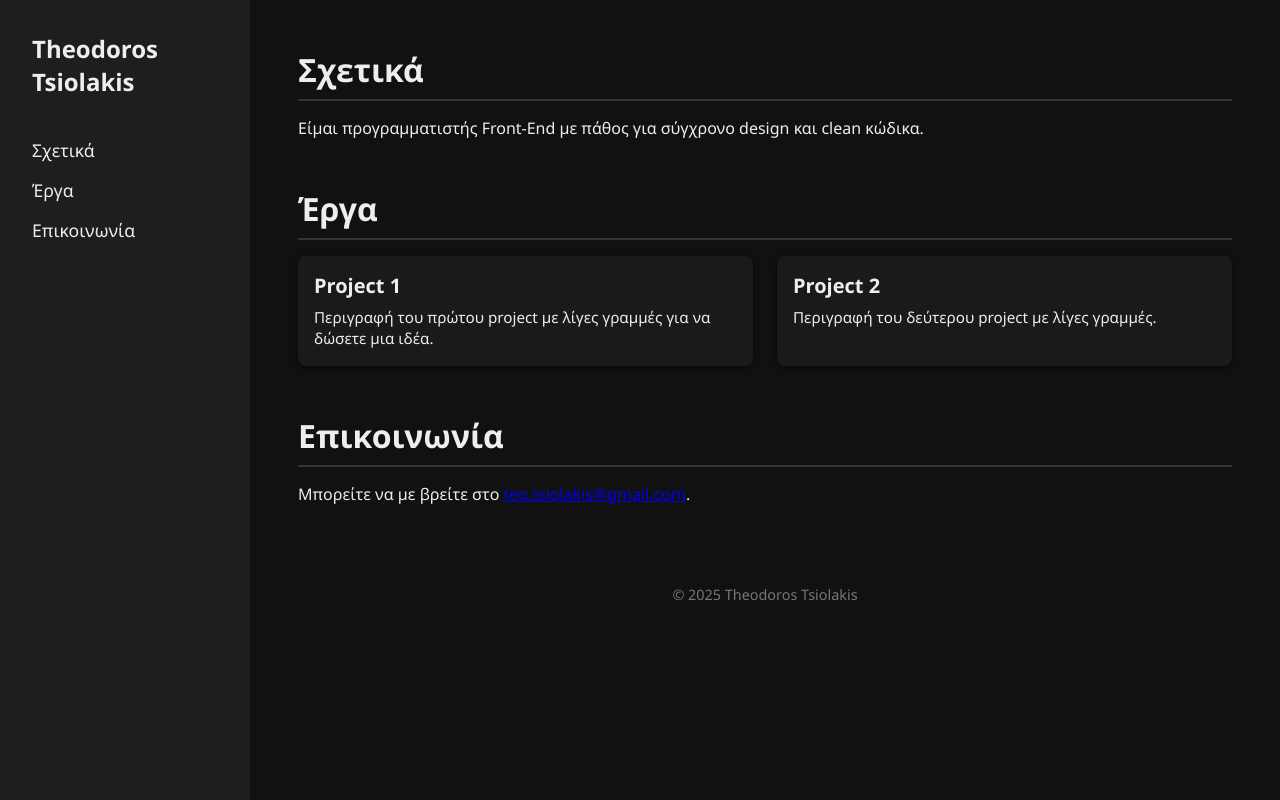
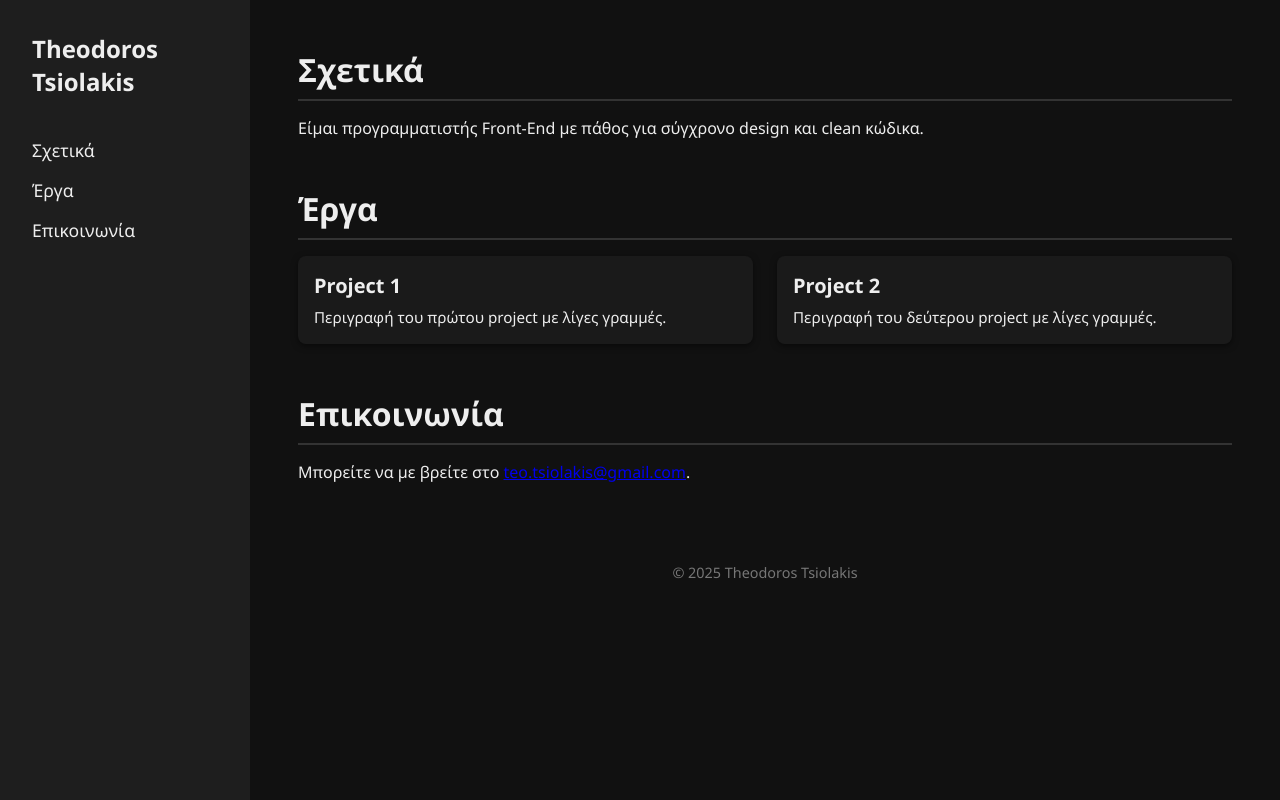
Before and after one commit to Aristotelis12343/Theodoros-Tsiolakis, a plain HTML site: page index.html in a window 1280 px wide. Drawn offline with Linux system fonts and the light colour scheme.

Commit message:
changed text

```diff
--- a/index.html
+++ b/index.html
@@ -24,7 +24,7 @@
       <div class="project-grid">
         <div class="project-card">
           <h3>Project 1</h3>
-          <p>Περιγραφή του πρώτου project με λίγες γραμμές για να δώσετε μια ιδέα.</p>
+          <p>Περιγραφή του πρώτου project με λίγες γραμμές.</p>
         </div>
         <div class="project-card">
           <h3>Project 2</h3>
```
